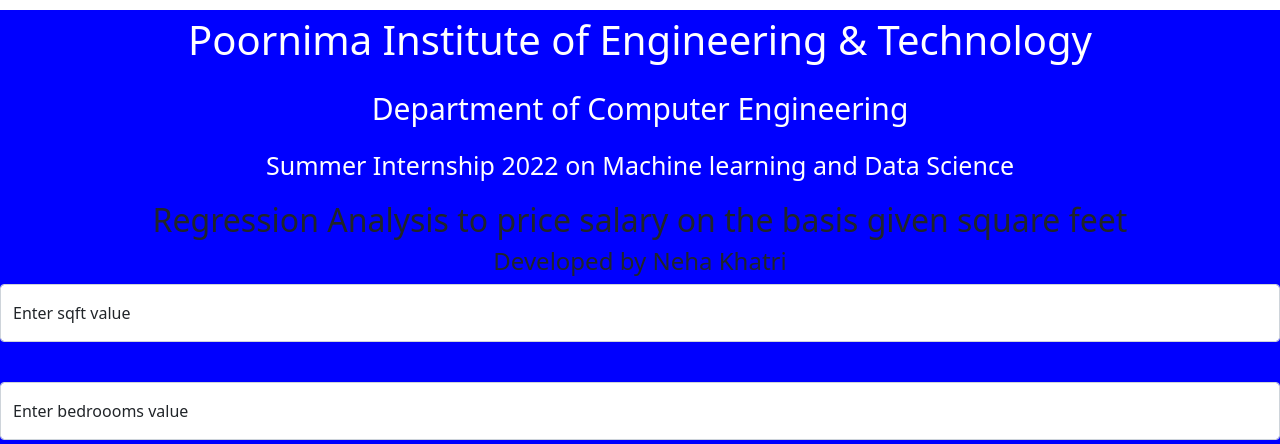
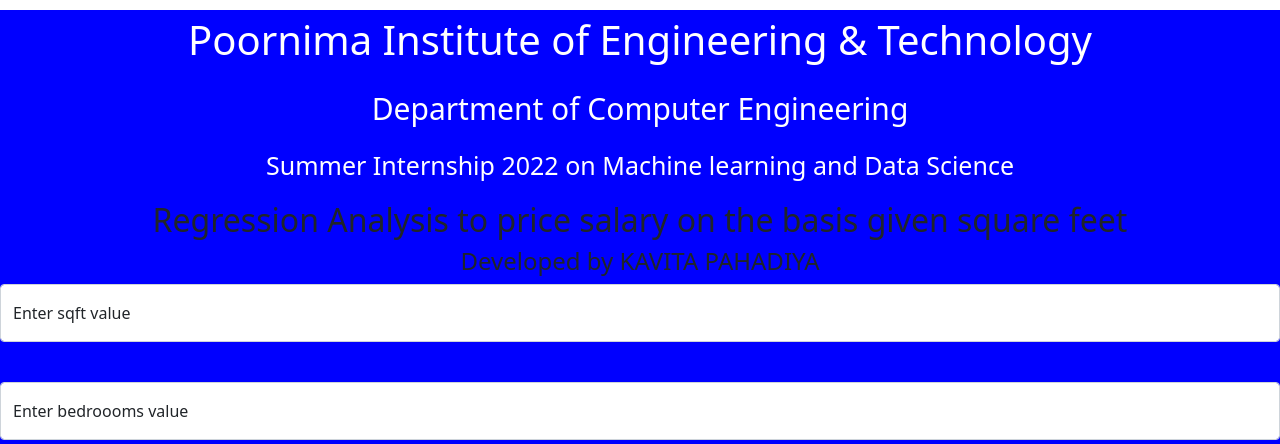
Before and after one commit to kavitapahadiya70/project-1-house_csv, a Flask app: page / in a window 1280 px wide. Shown: the top 444 px of the page. Run offline with Flask 2, Linux system fonts and the light colour scheme; parts of the project's set-up code (start-up, migrations or seed data) failed here and were passed over.

Commit message:
Update index.html

```diff
--- a/templates/index.html
+++ b/templates/index.html
@@ -29,7 +29,7 @@
 </div>
 <div class="login">
 <h2 >Regression Analysis to price salary on the basis given square feet</h2>
-<h4>Developed by Neha Khatri</h4>
+<h4>Developed by KAVITA PAHADIYA </h4>
 <!-- Main Input For Receiving Query to our ML -->
 <form action="{{ url_for('predict')}}"method="get">
 <div class="form-floating mb-3">
```
